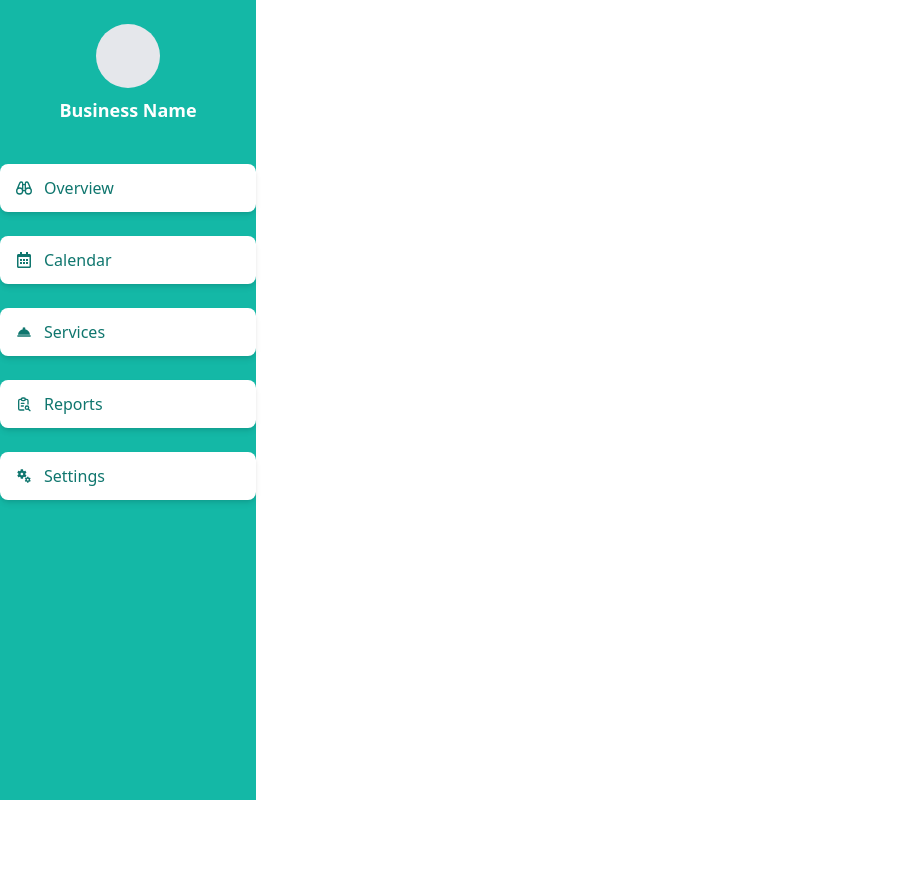
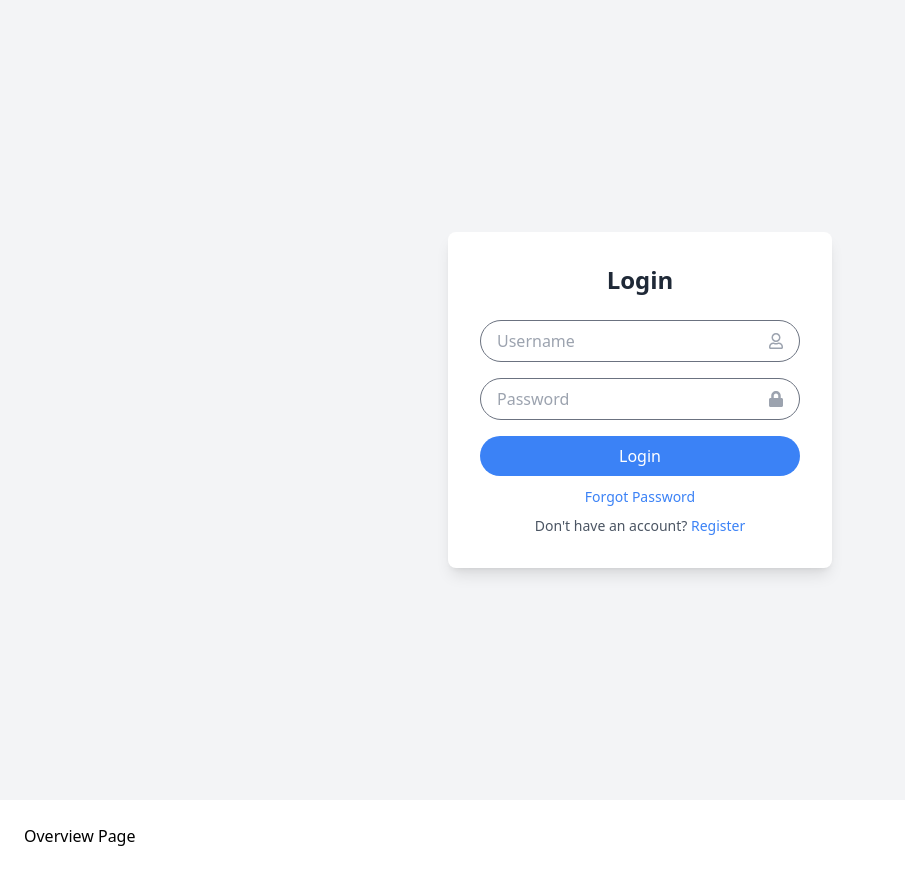
Before and after one commit to ItzYaboiiJoe/AppointmentApp, a React (Vite) app: page /Overview in a window 1280 px wide. Shown: the whole page, without its empty margins (0-905 px from the left). Before the commit the page ends 800 px from the top, so only its background shows below. Built offline with nearby package versions, Linux system fonts and the light colour scheme.

Commit message:
Setting up Routing. (WIP)

```diff
--- a/src/App.jsx
+++ b/src/App.jsx
@@ -1,8 +1,26 @@
+import { BrowserRouter as Router, Routes, Route } from "react-router-dom";
 import Login from "./Components/Login";
 import AdminCalendar from "./Pages/AdminCalendar";
+import AdminOverview from "./Pages/AdminOverview";
+import AdminReports from "./Pages/AdminReports";
+import AdminServices from "./Pages/AdminServices";
+import AdminSettings from "./Pages/AdminSettings";
 
 function App() {
-  return <AdminCalendar />;
+  return (
+    <Router>
+      <Login />
+      <div className="flex-grow p-6">
+        <Routes>
+          <Route path="/Overview" element={<AdminOverview />} />
+          <Route path="/Calendar" element={<AdminCalendar />} />
+          <Route path="/Services" element={<AdminServices />} />
+          <Route path="/Reports" element={<AdminReports />} />
+          <Route path="/Settings" element={<AdminSettings />} />
+        </Routes>
+      </div>
+    </Router>
+  );
 }
 
 export default App;
--- /dev/null
+++ b/src/Pages/AdminOverview.jsx
@@ -0,0 +1,5 @@
+function AdminOverview() {
+  return <h1>Overview Page</h1>;
+}
+
+export default AdminOverview;
--- /dev/null
+++ b/src/Pages/AdminReports.jsx
@@ -0,0 +1,5 @@
+function AdminReports() {
+  return <h1>Reports Page</h1>;
+}
+
+export default AdminReports;
--- /dev/null
+++ b/src/Pages/AdminServices.jsx
@@ -0,0 +1,5 @@
+function AdminServices() {
+  return <h1>Services Page</h1>;
+}
+
+export default AdminServices;
--- /dev/null
+++ b/src/Pages/AdminSettings.jsx
@@ -0,0 +1,5 @@
+function AdminSettings() {
+  return <h1>Settings Page</h1>;
+}
+
+export default AdminSettings;
```
